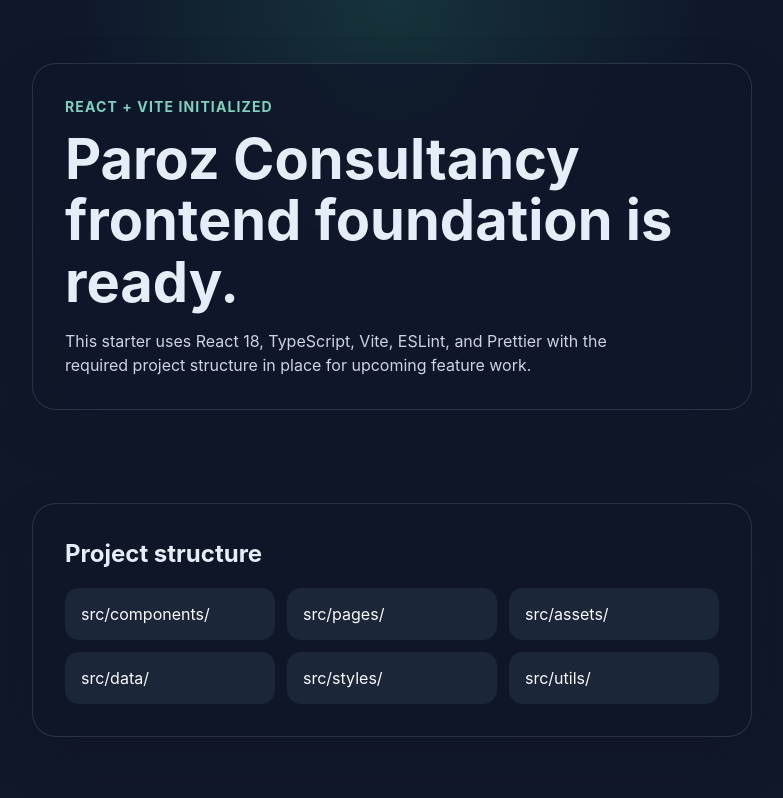
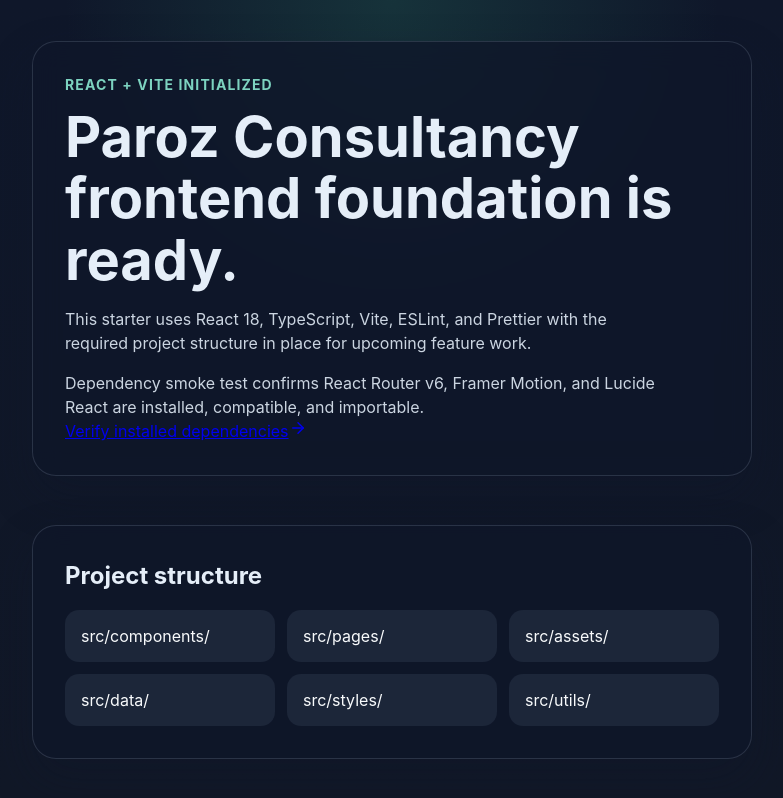
Before and after one commit to harshitgadhiya2024/paroz-consultancy, a React (Vite) app: page / in a window 1280 px wide. Shown: the whole page, without its empty margins (248-1031 px from the left). Built offline with nearby package versions, Linux system fonts and the light colour scheme.

Commit message:
feat(frontend): Install Core Dependencies [task:8a9a1c1d-c8ea-463c-b894-711bc8cbd00a]

```diff
--- a/src/App.tsx
+++ b/src/App.tsx
@@ -1,17 +1,34 @@
+import { ArrowRight, CheckCircle2 } from 'lucide-react'
+import { motion } from 'framer-motion'
+import { Link, Route, Routes } from 'react-router-dom'
 import { appDirectories } from './data/appDirectories'
 import './styles/app.css'
 
-function App() {
+function FoundationHome() {
   return (
     <main className="app-shell">
-      <section className="hero-card" aria-labelledby="app-title">
+      <motion.section
+        className="hero-card"
+        aria-labelledby="app-title"
+        initial={{ opacity: 0, y: 16 }}
+        animate={{ opacity: 1, y: 0 }}
+        transition={{ duration: 0.35, ease: 'easeOut' }}
+      >
         <p className="eyebrow">React + Vite initialized</p>
         <h1 id="app-title">Paroz Consultancy frontend foundation is ready.</h1>
         <p className="description">
           This starter uses React 18, TypeScript, Vite, ESLint, and Prettier with the
           required project structure in place for upcoming feature work.
         </p>
-      </section>
+        <p className="description">
+          Dependency smoke test confirms React Router v6, Framer Motion, and Lucide React
+          are installed, compatible, and importable.
+        </p>
+        <Link className="directory-link" to="/dependencies">
+          Verify installed dependencies
+          <ArrowRight aria-hidden="true" size={18} />
+        </Link>
+      </motion.section>
 
       <section className="structure-card" aria-labelledby="structure-title">
         <h2 id="structure-title">Project structure</h2>
@@ -25,4 +42,46 @@
   )
 }
 
+function DependencySmokeTest() {
+  return (
+    <main className="app-shell">
+      <motion.section
+        className="hero-card"
+        aria-labelledby="dependency-title"
+        initial={{ opacity: 0, scale: 0.98 }}
+        animate={{ opacity: 1, scale: 1 }}
+        transition={{ duration: 0.3, ease: 'easeOut' }}
+      >
+        <p className="eyebrow">Dependency smoke test</p>
+        <h1 id="dependency-title">Core frontend libraries are wired successfully.</h1>
+        <ul className="directory-list" aria-label="Installed dependency checklist">
+          <li>
+            <CheckCircle2 aria-hidden="true" size={18} /> React Router DOM routes render in
+            app context.
+          </li>
+          <li>
+            <CheckCircle2 aria-hidden="true" size={18} /> Framer Motion animates page content.
+          </li>
+          <li>
+            <CheckCircle2 aria-hidden="true" size={18} /> Lucide React icons render in UI.
+          </li>
+        </ul>
+        <Link className="directory-link" to="/">
+          Back to foundation
+          <ArrowRight aria-hidden="true" size={18} />
+        </Link>
+      </motion.section>
+    </main>
+  )
+}
+
+function App() {
+  return (
+    <Routes>
+      <Route path="/" element={<FoundationHome />} />
+      <Route path="/dependencies" element={<DependencySmokeTest />} />
+    </Routes>
+  )
+}
+
 export default App
--- a/src/main.tsx
+++ b/src/main.tsx
@@ -1,10 +1,13 @@
 import React from 'react'
 import ReactDOM from 'react-dom/client'
+import { BrowserRouter } from 'react-router-dom'
 import App from './App'
 import './styles/index.css'
 
 ReactDOM.createRoot(document.getElementById('root') as HTMLElement).render(
   <React.StrictMode>
-    <App />
+    <BrowserRouter>
+      <App />
+    </BrowserRouter>
   </React.StrictMode>
 )
```
Also changed, not shown: package.json (+6 -3 lines), 1 other file (tests, documents, lock files or other folders).
